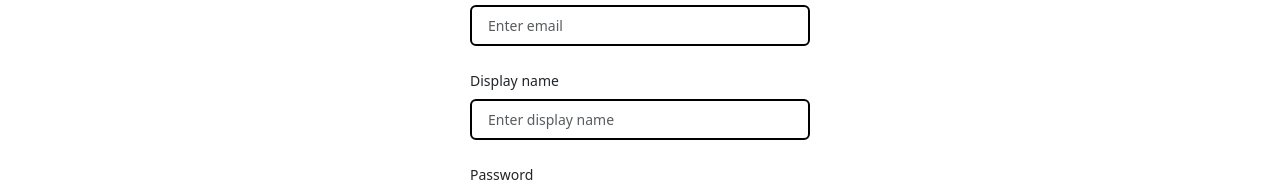
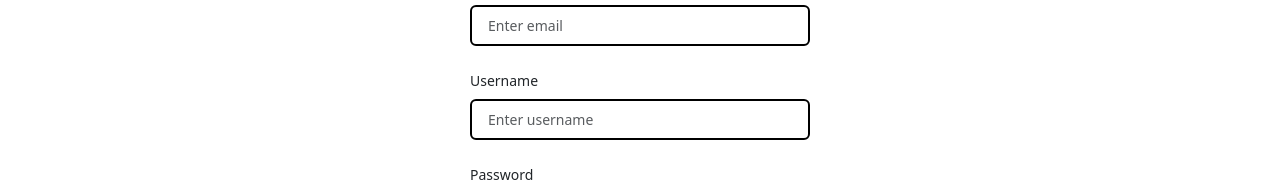
Before and after one commit to q-bckrt/lms-frontend, an Angular app: page /register in a window 1280 px wide. Shown: the part 239-429 px from the top of the page. Built offline with nearby package versions, Linux system fonts and the light colour scheme.

Commit message:
switch display name to username

```diff
--- a/src/app/pages/register/register.component.html
+++ b/src/app/pages/register/register.component.html
@@ -17,13 +17,13 @@
             >
           </div>
           <div>
-            <label for="username" class="form-label mt-4">Display name</label>
+            <label for="username" class="form-label mt-4">Username</label>
             <input
               type="text"
               class="form-control"
               id="username"
               name="username"
-              placeholder="Enter display name"
+              placeholder="Enter username"
               autocomplete="name"
               required
             >
```
